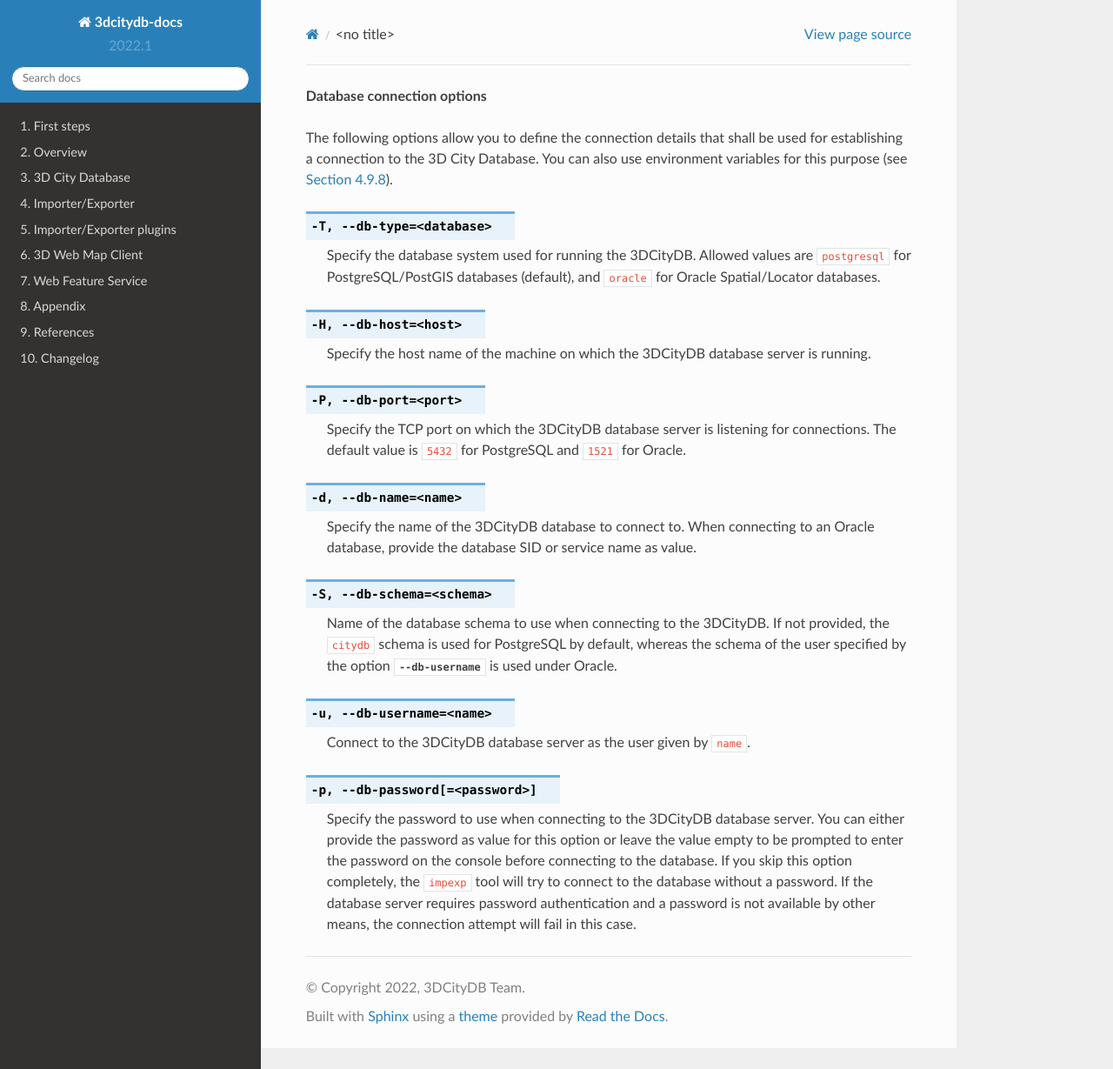
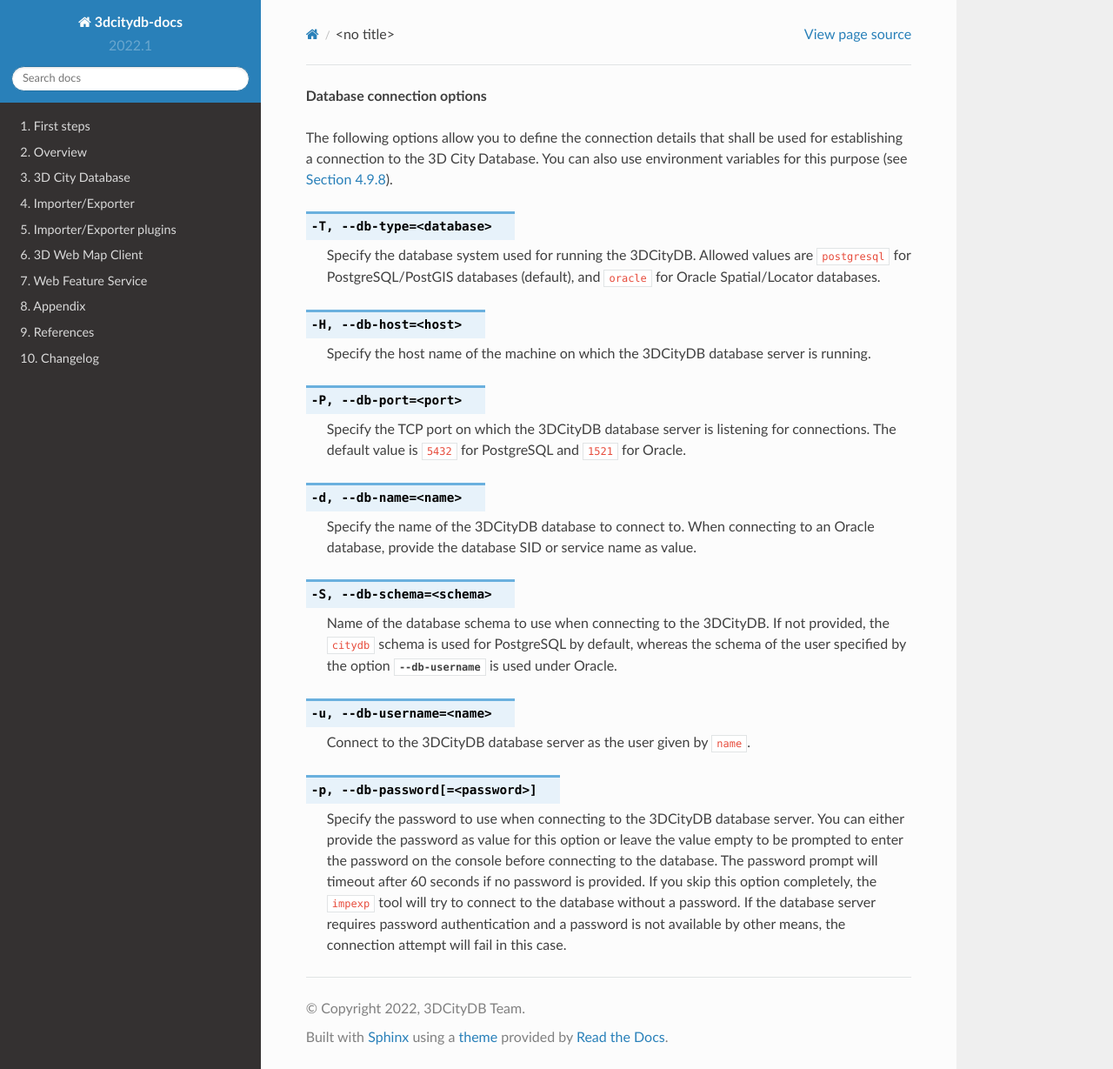
Before and after one commit to 3dcitydb/3dcitydb-docs, a Sphinx documentation site: the page built from source/impexp/cli/database-options.rst, in a window 1280 px wide and 1229 px high. Shown: the whole window at 87% size. Built offline with Sphinx 7.4.7 and the Read the Docs theme 2.0.0, drawn with Linux system fonts in a browser that asks for light colours.

Commit message:
documented timeout of the password prompt on the command line

```diff
--- a/source/impexp/cli/database-options.rst
+++ b/source/impexp/cli/database-options.rst
@@ -38,7 +38,8 @@ You can also use environment variables for this purpose (see :numref:`impexp_cli
 
    Specify the password to use when connecting to the 3DCityDB database server. You can either
    provide the password as value for this option or leave the value empty to be prompted
-   to enter the password on the console before connecting to the database. If you skip this option completely,
+   to enter the password on the console before connecting to the database. The password prompt will timeout
+   after 60 seconds if no password is provided. If you skip this option completely,
    the ``impexp`` tool will try to connect to the database without a password. If the database
    server requires password authentication and a password is not available by other means,
    the connection attempt will fail in this case.
```
